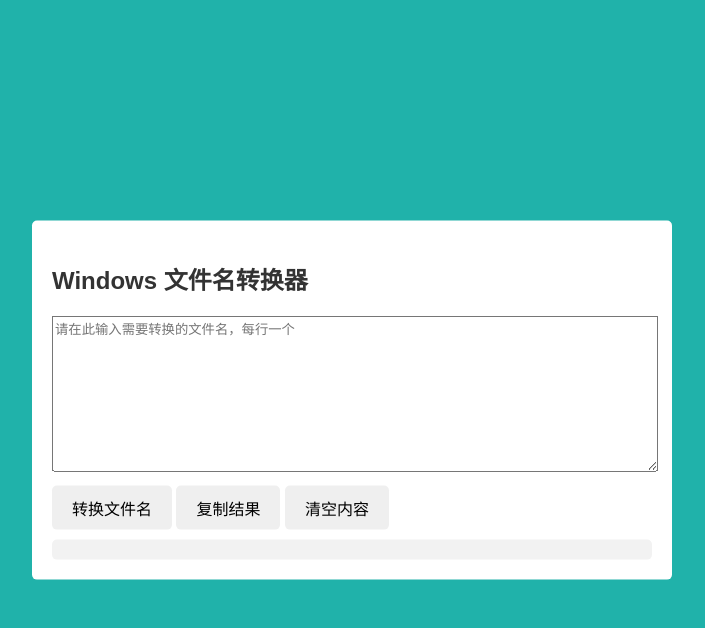
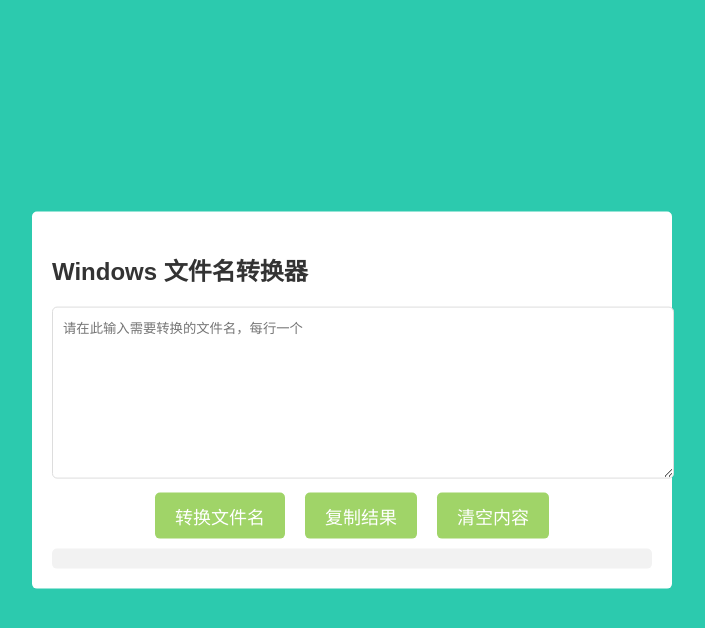
Before and after one commit to yannyn3/Text-Magician, a plain HTML site: page index.html in a window 1280 px wide. Both pictures are taken after a click on the button "文件名字转换". Shown: the whole page, without its empty margins (288-993 px from the left). Drawn offline with Linux system fonts and the light colour scheme.

Commit message:
Update styles.css

```diff
--- a/styles.css
+++ b/styles.css
@@ -1,53 +1,51 @@
 body {
     font-family: Arial, sans-serif;
-    background-color: #20B2AA;
+    background-color: #2CCAAE;
     display: flex;
     justify-content: center;
     align-items: center;
     height: 100vh;
     margin: 0;
 }
-
 .container {
     text-align: center;
     color: white;
 }
-
 h1 {
-    font-size: 2.5em;
+    font-size: 36px;
     margin-bottom: 10px;
 }
-
 .subtitle {
-    font-size: 1.2em;
+    font-size: 24px;
     margin-bottom: 30px;
 }
-
-.button-group {
+.button-container {
     display: flex;
     justify-content: center;
     gap: 20px;
 }
-
-button {
+.button {
     padding: 10px 20px;
-    font-size: 1em;
+    font-size: 18px;
     border: none;
     border-radius: 5px;
     cursor: pointer;
     transition: background-color 0.3s;
 }
-
-.green-button {
-    background-color: #9ACD32;
+.green {
+    background-color: #A0D468;
     color: white;
 }
-
-.gray-button {
-    background-color: #A9A9A9;
+.green:hover {
+    background-color: #8CC152;
+}
+.gray {
+    background-color: #AAB2BD;
     color: white;
 }
-
+.gray:hover {
+    background-color: #969BA5;
+}
 #content {
     display: none;
     background-color: white;
@@ -61,22 +59,23 @@ button {
     width: 80%;
     max-width: 600px;
 }
-
 textarea {
     width: 100%;
     height: 150px;
     margin-bottom: 10px;
     resize: vertical;
+    padding: 10px;
+    border: 1px solid #ddd;
+    border-radius: 5px;
 }
-
 #output {
     white-space: pre-wrap;
     background-color: #f2f2f2;
     padding: 10px;
     border-radius: 5px;
     margin-top: 10px;
+    text-align: left;
 }
-
 .notification {
     position: fixed;
     top: 20px;
```
